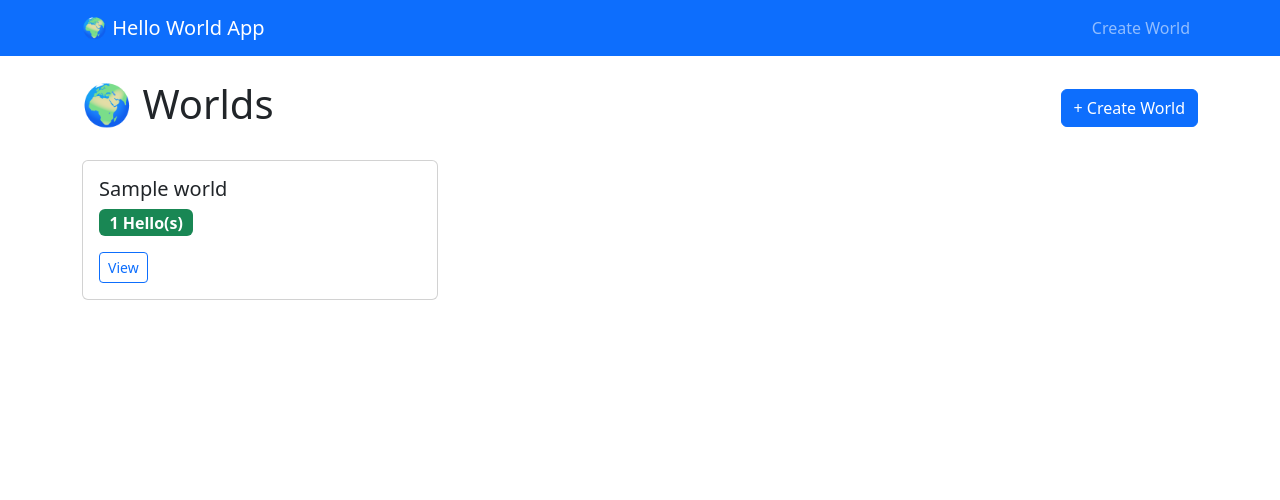
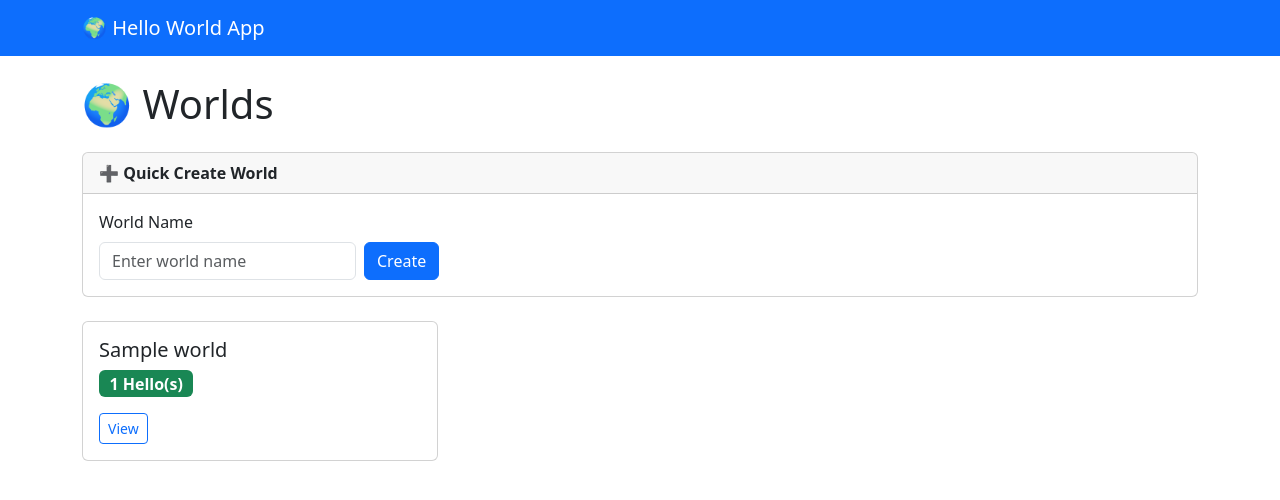
Before and after one commit to eilmiv/copilotDjango, a Django app: page / in a window 1280 px wide. Shown: the top 500 px of the page. Run offline with Django 4.2, Linux system fonts and the light colour scheme; tables that the repository leaves empty hold one stand-in row (values such as "Sample post").

Commit message:
Add inline quick-create form on world list page
Agent-Logs-Url: https://github.com/eilmiv/copilotDjango/sessions/5afd6907-738b-434b-afc6-e0dccd8da944

Co-authored-by: eilmiv <20646475+eilmiv@users.noreply.github.com>

```diff
--- a/helloworld/templates/helloworld/base.html
+++ b/helloworld/templates/helloworld/base.html
@@ -10,9 +10,6 @@
     <nav class="navbar navbar-expand-lg navbar-dark bg-primary">
         <div class="container">
             <a class="navbar-brand" href="{% url 'helloworld:world_list' %}">🌍 Hello World App</a>
-            <div class="navbar-nav ms-auto">
-                <a class="nav-link" href="{% url 'helloworld:world_create' %}">Create World</a>
-            </div>
         </div>
     </nav>
     <div class="container mt-4">
--- a/helloworld/templates/helloworld/world_list.html
+++ b/helloworld/templates/helloworld/world_list.html
@@ -1,9 +1,27 @@
 {% extends "helloworld/base.html" %}
 {% block title %}Worlds{% endblock %}
 {% block content %}
-<div class="d-flex justify-content-between align-items-center mb-4">
-    <h1>🌍 Worlds</h1>
-    <a href="{% url 'helloworld:world_create' %}" class="btn btn-primary">+ Create World</a>
+<h1 class="mb-4">🌍 Worlds</h1>
+<div class="card mb-4">
+    <div class="card-header"><strong>➕ Quick Create World</strong></div>
+    <div class="card-body">
+        <form method="post" class="row g-2 align-items-end">
+            {% csrf_token %}
+            <div class="col-auto">
+                <label for="{{ form.name.id_for_label }}" class="form-label">World Name</label>
+                <input type="text" class="form-control{% if form.name.errors %} is-invalid{% endif %}"
+                       id="{{ form.name.id_for_label }}" name="name"
+                       placeholder="Enter world name" value="{{ form.name.value|default:'' }}"
+                       required aria-required="true">
+                {% if form.name.errors %}
+                <div class="invalid-feedback">{{ form.name.errors|join:", " }}</div>
+                {% endif %}
+            </div>
+            <div class="col-auto">
+                <button type="submit" class="btn btn-primary">Create</button>
+            </div>
+        </form>
+    </div>
 </div>
 {% if worlds %}
 <div class="row">
@@ -22,6 +40,6 @@
     {% endfor %}
 </div>
 {% else %}
-<div class="alert alert-info">No worlds yet. <a href="{% url 'helloworld:world_create' %}">Create one!</a></div>
+<div class="alert alert-info">No worlds yet. Use the form above to create your first one!</div>
 {% endif %}
 {% endblock %}
--- a/helloworld/views.py
+++ b/helloworld/views.py
@@ -1,14 +1,31 @@
+from django.forms import modelform_factory
 from django.shortcuts import get_object_or_404, redirect
 from django.views.decorators.http import require_POST
 from django.views.generic import ListView, CreateView, DetailView
+from django.views.generic.edit import FormMixin
 from django.urls import reverse_lazy
 from .models import World
 
 
-class WorldListView(ListView):
+class WorldListView(FormMixin, ListView):
     model = World
     template_name = 'helloworld/world_list.html'
     context_object_name = 'worlds'
+    success_url = reverse_lazy('helloworld:world_list')
+
+    def get_form_class(self):
+        return modelform_factory(World, fields=['name'])
+
+    def post(self, request, *args, **kwargs):
+        form = self.get_form()
+        if form.is_valid():
+            return self.form_valid(form)
+        self.object_list = self.get_queryset()
+        return self.render_to_response(self.get_context_data(form=form))
+
+    def form_valid(self, form):
+        form.save()
+        return super().form_valid(form)
 
 
 class WorldDetailView(DetailView):
```
Also changed, not shown: helloworld/tests.py (+31 -0 lines).
